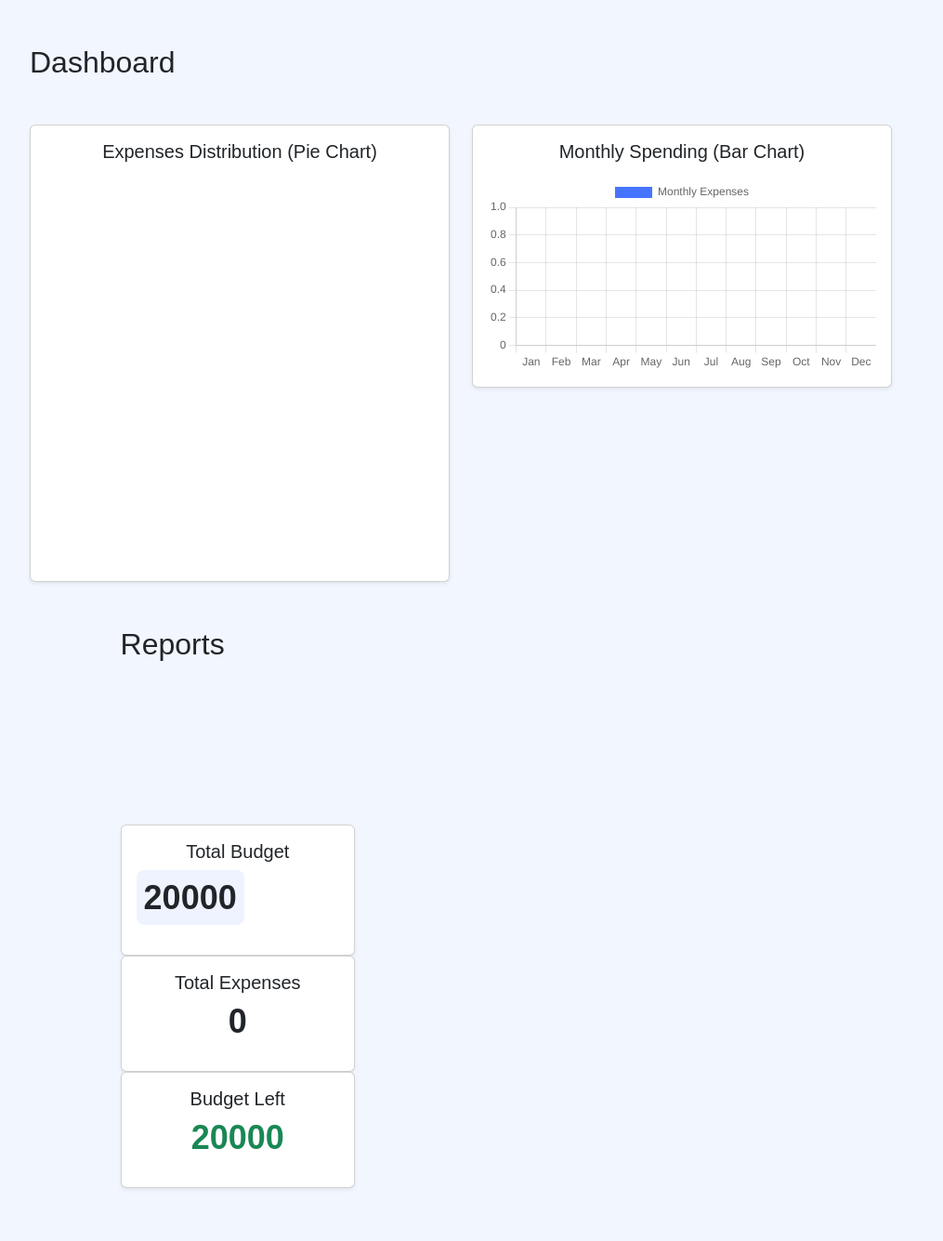
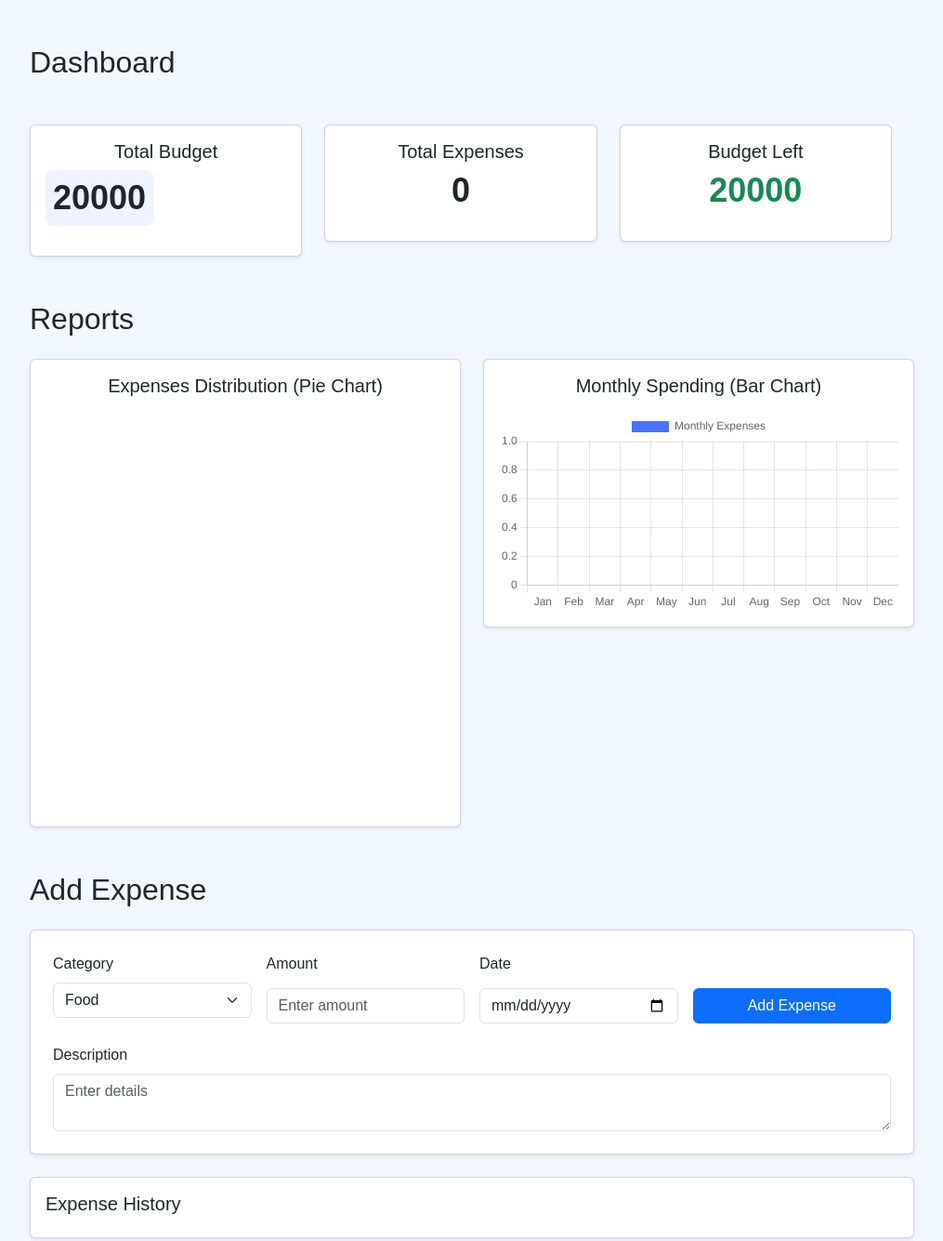
Before and after one commit to Vanshanand12/Expense-tracker, a plain HTML site: page index.html in a window 1280 px wide. Shown: the part 100-1435 px from the top of the page at 93% size, without its empty margins (132-1147 px from the left). Drawn offline with nearby package versions, Linux system fonts and the light colour scheme.

Commit message:
Update index.html
Signed-off-by: Vanshanand12 <vansh.anand93@gmail.com>

```diff
--- a/index.html
+++ b/index.html
@@ -330,59 +330,51 @@
     <h2 class="mb-4">Dashboard</h2>
     <div class="row g-4">
       <div class="row mt-5">
-  <div class="col-md-6">
-    <div class="card p-3 shadow-sm">
-      <h5 class="text-center mb-3">Expenses Distribution (Pie Chart)</h5>
-      <canvas id="pieChart"></canvas>
-    </div>
-  </div>
-  <div class="col-md-6">
-    <div class="card p-3 shadow-sm">
-      <h5 class="text-center mb-3">Monthly Spending (Bar Chart)</h5>
-      <canvas id="barChart"></canvas>
-    </div>
+
+<!-- Dashboard Cards -->
+<div class="col-md-4">
+  <div class="card shadow-sm p-3 text-center">
+    <h5>Total Budget</h5>
+    <p id="totalBudget" class="display-6 money editable">20000</p>
   </div>
 </div>
-      <section id="reports" class="container my-5">
+
+<div class="col-md-4">
+  <div class="card shadow-sm p-3 text-center">
+    <h5>Total Expenses</h5>
+    <p id="totalExpenses" class="display-6 money">0</p>
+  </div>
+</div>
+
+<div class="col-md-4">
+  <div class="card shadow-sm p-3 text-center">
+    <h5>Budget Left</h5>
+    <p id="budgetLeft" class="display-6 money text-success">0</p>
+  </div>
+</div>
+      </div>
+      </section>
+
+
+<!--Reports-->
+        <section id="report" class="container my-5">
   <h2 class="mb-4">Reports</h2>
   <div class="row">
     <div class="col-md-6">
-      <canvas id="pieChart"></canvas>
+      <div class="card p-3 shadow-sm">
+        <h5 class="text-center mb-3">Expenses Distribution (Pie Chart)</h5>
+        <canvas id="pieChart"></canvas>
+      </div>
     </div>
     <div class="col-md-6">
-      <canvas id="barChart"></canvas>
+      <div class="card p-3 shadow-sm">
+        <h5 class="text-center mb-3">Monthly Spending (Bar Chart)</h5>
+        <canvas id="barChart"></canvas>
+      </div>
     </div>
   </div>
+</section>
 
-
-
-
-      <!-- Total Budget (click to edit) -->
-      <div class="col-md-4">
-        <div class="card shadow-sm p-3 text-center">
-          <h5>Total Budget</h5>
-          <p id="totalBudget" class="display-6 money editable">20000</p>
-        </div>
-      </div>
-
-      <!-- Total Expenses (computed) -->
-      <div class="col-md-4">
-        <div class="card shadow-sm p-3 text-center">
-          <h5>Total Expenses</h5>
-          <p id="totalExpenses" class="display-6 money">0</p>
-        </div>
-      </div>
-
-      <!-- Budget Left (computed) -->
-      <div class="col-md-4">
-        <div class="card shadow-sm p-3 text-center">
-          <h5>Budget Left</h5>
-          <p id="budgetLeft" class="display-6 money text-success">0</p>
-        </div>
-      </div>
-
-    </div>
-  </section>
 
   <!-- Add Expense Section -->
   <section id="add" class="container my-5">
```
